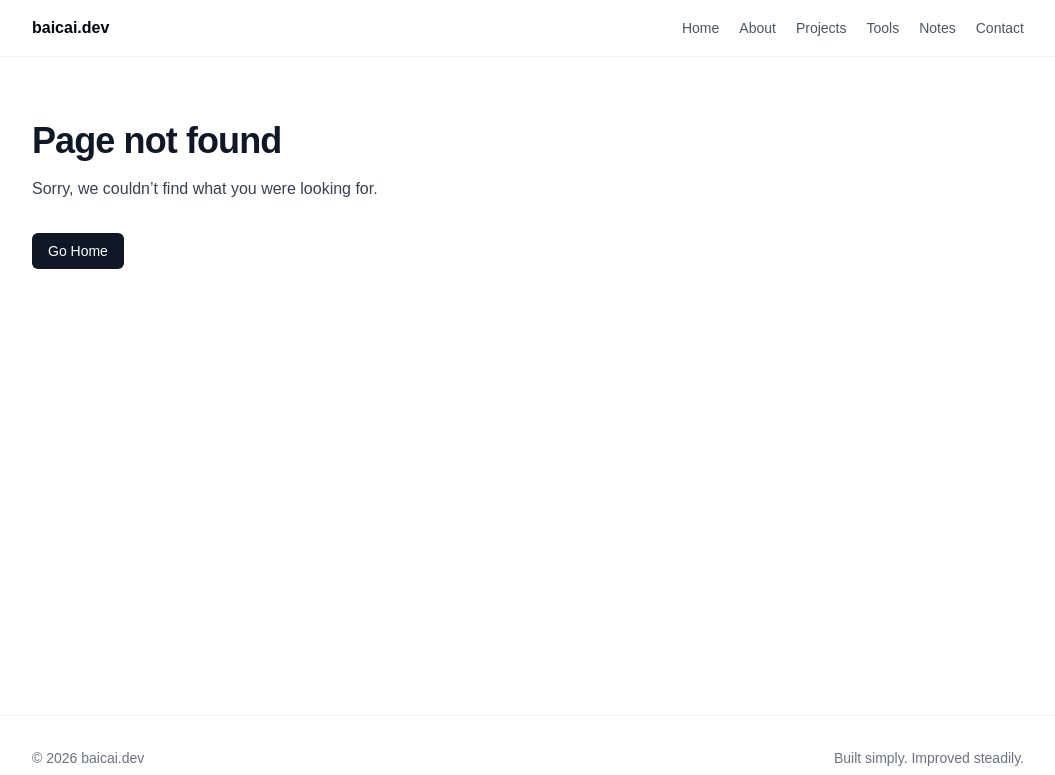
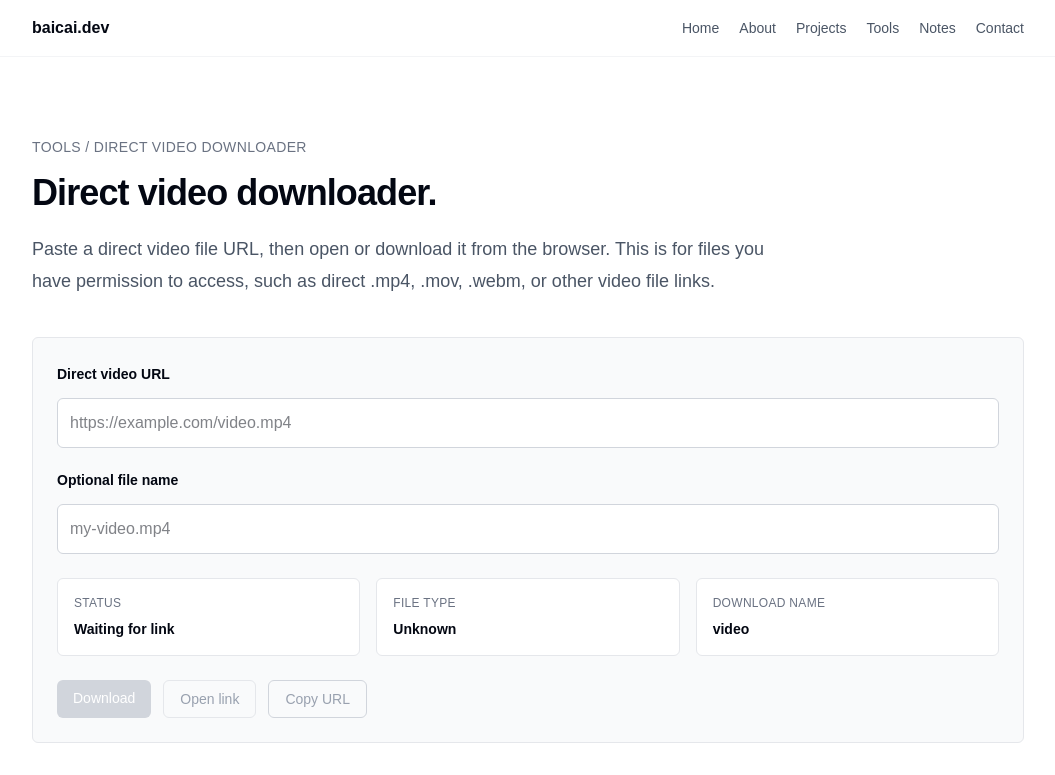
Before and after one commit to BaiCaiMark/baicai.dev, a Next.js app: page /tools/direct-video-downloader in a window 1280 px wide. Before the commit this address had no page. Shown: the top 775 px of the page, without its empty margins (112-1167 px from the left). Built offline with nearby package versions, Linux system fonts and the light colour scheme.

Commit message:
Add direct video downloader tool

```diff
--- /dev/null
+++ b/app/tools/direct-video-downloader/page.tsx
@@ -0,0 +1,148 @@
+'use client'
+
+import { useMemo, useState } from 'react'
+
+const supportedExtensions = ['.mp4', '.mov', '.webm', '.m4v', '.avi', '.mkv']
+
+function getUrlInfo(value: string) {
+  const trimmed = value.trim()
+  if (!trimmed) {
+    return { isValid: false, extension: '', fileName: '', cleanUrl: '' }
+  }
+
+  try {
+    const url = new URL(trimmed)
+    const pathname = decodeURIComponent(url.pathname)
+    const fileName = pathname.split('/').filter(Boolean).pop() || 'video'
+    const lowerFileName = fileName.toLowerCase()
+    const extension = supportedExtensions.find((item) => lowerFileName.endsWith(item)) || ''
+
+    return {
+      isValid: url.protocol === 'https:' || url.protocol === 'http:',
+      extension,
+      fileName,
+      cleanUrl: url.toString(),
+    }
+  } catch {
+    return { isValid: false, extension: '', fileName: '', cleanUrl: '' }
+  }
+}
+
+export default function DirectVideoDownloaderPage() {
+  const [url, setUrl] = useState('')
+  const [fileName, setFileName] = useState('')
+  const [copied, setCopied] = useState(false)
+
+  const info = useMemo(() => getUrlInfo(url), [url])
+  const downloadName = fileName.trim() || info.fileName || 'video'
+  const canUse = info.isValid && Boolean(info.cleanUrl)
+  const looksLikeVideo = Boolean(info.extension)
+
+  async function copyUrl() {
+    if (!info.cleanUrl) return
+    await navigator.clipboard.writeText(info.cleanUrl)
+    setCopied(true)
+    window.setTimeout(() => setCopied(false), 1600)
+  }
+
+  return (
+    <section className="mx-auto max-w-5xl px-4 py-12 sm:py-20">
+      <div className="max-w-3xl">
+        <p className="text-sm font-medium uppercase tracking-wide text-gray-500">Tools / Direct Video Downloader</p>
+        <h1 className="mt-4 text-4xl font-semibold tracking-tight text-gray-950">Direct video downloader.</h1>
+        <p className="mt-5 text-lg leading-8 text-gray-600">
+          Paste a direct video file URL, then open or download it from the browser. This is for files
+          you have permission to access, such as direct .mp4, .mov, .webm, or other video file links.
+        </p>
+      </div>
+
+      <div className="mt-10 rounded-md border border-gray-200 bg-gray-50 p-5 sm:p-6">
+        <label className="block">
+          <span className="text-sm font-semibold text-gray-950">Direct video URL</span>
+          <input
+            value={url}
+            onChange={(event) => setUrl(event.target.value)}
+            placeholder="https://example.com/video.mp4"
+            className="mt-3 w-full rounded-md border border-gray-300 bg-white px-3 py-3 text-base text-gray-950 outline-none transition focus:border-gray-950"
+          />
+        </label>
+
+        <label className="mt-5 block">
+          <span className="text-sm font-semibold text-gray-950">Optional file name</span>
+          <input
+            value={fileName}
+            onChange={(event) => setFileName(event.target.value)}
+            placeholder="my-video.mp4"
+            className="mt-3 w-full rounded-md border border-gray-300 bg-white px-3 py-3 text-base text-gray-950 outline-none transition focus:border-gray-950"
+          />
+        </label>
+
+        <div className="mt-6 grid gap-4 sm:grid-cols-3">
+          <div className="rounded-md border border-gray-200 bg-white p-4">
+            <p className="text-xs font-medium uppercase tracking-wide text-gray-500">Status</p>
+            <p className="mt-2 text-sm font-semibold text-gray-950">
+              {!url.trim() ? 'Waiting for link' : canUse ? 'Link ready' : 'Invalid URL'}
+            </p>
+          </div>
+          <div className="rounded-md border border-gray-200 bg-white p-4">
+            <p className="text-xs font-medium uppercase tracking-wide text-gray-500">File type</p>
+            <p className="mt-2 text-sm font-semibold text-gray-950">{info.extension || 'Unknown'}</p>
+          </div>
+          <div className="rounded-md border border-gray-200 bg-white p-4">
+            <p className="text-xs font-medium uppercase tracking-wide text-gray-500">Download name</p>
+            <p className="mt-2 break-all text-sm font-semibold text-gray-950">{downloadName}</p>
+          </div>
+        </div>
+
+        {canUse && !looksLikeVideo ? (
+          <p className="mt-4 rounded-md border border-amber-200 bg-amber-50 p-4 text-sm leading-6 text-amber-900">
+            This URL does not end with a common video extension. It may still work, but some websites
+            use pages or protected links instead of direct files.
+          </p>
+        ) : null}
+
+        <div className="mt-6 flex flex-wrap gap-3">
+          <a
+            href={canUse ? info.cleanUrl : undefined}
+            download={downloadName}
+            className={`rounded-md px-4 py-2 text-sm font-medium transition ${
+              canUse ? 'bg-gray-950 text-white hover:bg-gray-800' : 'pointer-events-none bg-gray-300 text-white'
+            }`}
+          >
+            Download
+          </a>
+          <a
+            href={canUse ? info.cleanUrl : undefined}
+            target="_blank"
+            rel="noreferrer"
+            className={`rounded-md border px-4 py-2 text-sm font-medium transition ${
+              canUse
+                ? 'border-gray-300 text-gray-900 hover:border-gray-900'
+                : 'pointer-events-none border-gray-200 text-gray-400'
+            }`}
+          >
+            Open link
+          </a>
+          <button
+            type="button"
+            onClick={copyUrl}
+            disabled={!canUse}
+            className="rounded-md border border-gray-300 px-4 py-2 text-sm font-medium text-gray-900 transition hover:border-gray-900 disabled:cursor-not-allowed disabled:text-gray-400"
+          >
+            Copy URL
+          </button>
+        </div>
+
+        {copied ? <p className="mt-3 text-sm font-medium text-gray-950">URL copied</p> : null}
+      </div>
+
+      <div className="mt-8 rounded-md border border-gray-200 p-5 sm:p-6">
+        <h2 className="text-lg font-semibold text-gray-950">What works best</h2>
+        <div className="mt-4 grid gap-3 text-sm leading-6 text-gray-600 sm:grid-cols-2">
+          <p>Use direct file links that end in .mp4, .mov, .webm, .m4v, .avi, or .mkv.</p>
+          <p>Some sites block browser downloads or require login. In that case, use the site owner&apos;s official download option.</p>
+        </div>
+      </div>
+    </section>
+  )
+}
```
